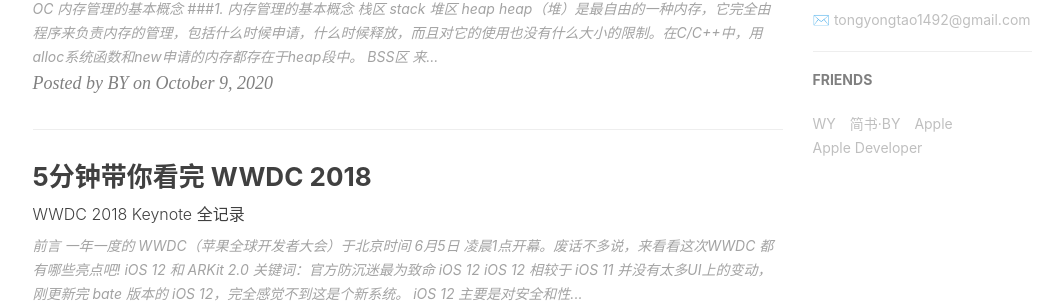
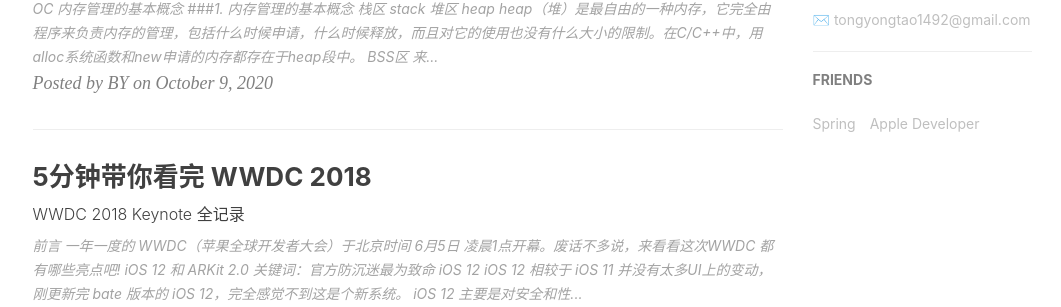
Before and after one commit to tongyongtao/tongyongtao.github.io, a Jekyll site: the page built from index.html, in a window 1280 px wide and 900 px high, scrolled down 1327 px. Shown: the part 145-452 px from the top of the window, without its empty margins (135-1196 px from the left). Built offline with Jekyll 4.4.1, drawn with Linux system fonts in a browser that asks for light colours; nearby versions of some CDN libraries; the list of posts is cut into pages by our own code; comment, search, counter and statistics services are not loaded.

Commit message:
update config

```diff
--- a/_config.yml
+++ b/_config.yml
@@ -74,11 +74,11 @@ gitalk:
 
 # Analytics settings
 # Baidu Analytics
-ba_track_id: b50bf2b12b5338a1845e33832976fd68
+#ba_track_id: b50bf2b12b5338a1845e33832976fd68
 
 # Google Analytics
-ga_track_id: 'UA-90855596-1'            # Format: UA-xxxxxx-xx
-ga_domain: qiubaiying.top               # 默认的是 auto, 这里我是自定义了的域名，你如果没有自己的域名，需要改成auto
+#ga_track_id: 'UA-90855596-1'            # Format: UA-xxxxxx-xx
+#ga_domain: qiubaiying.top               # 默认的是 auto, 这里我是自定义了的域名，你如果没有自己的域名，需要改成auto
 
 
 
@@ -99,16 +99,10 @@ service-worker: true
 # Friends
 friends: [
     {
-        title: "WY",
-        href: "http://zhengwuyang.com"
-    },{
-        title: "简书·BY",
-        href: "http://www.jianshu.com/u/e71990ada2fd"
-    },{
-        title: "Apple",
-        href: "https://apple.com"
+        title: "Spring",
+        href: "https://spring.io"
     },{
         title: "Apple Developer",
-        href: "https://developer.apple.com/"
+        href: "https://blog.mybatis.org/"
     }
 ]
```
